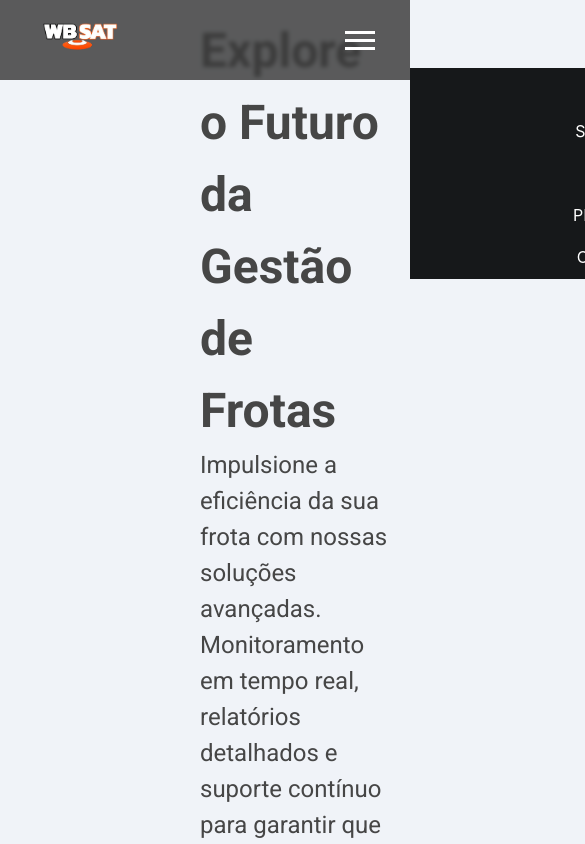
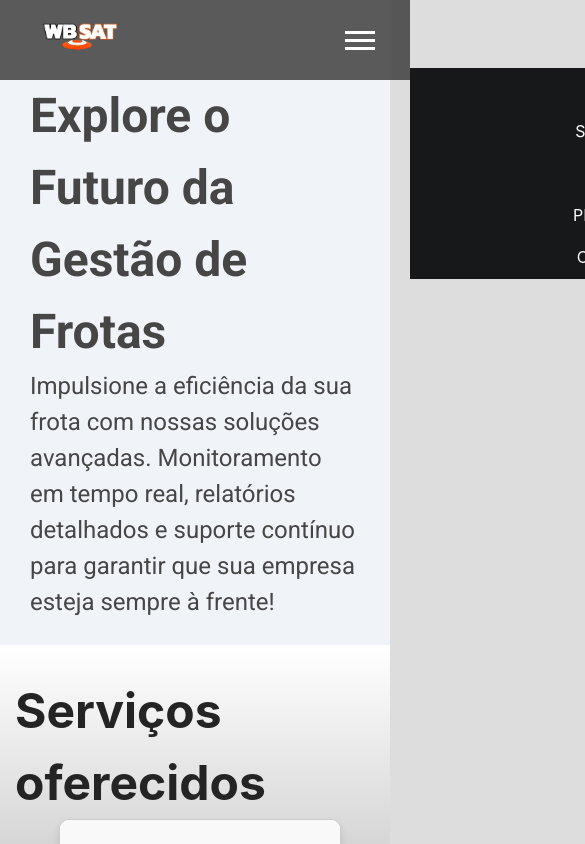
Before and after one commit to SrTesch/wbSat, a React (Vite) app: page / in a window 390 px wide. Shown: the top 844 px of the page, 585 px wide, since content can reach past the window. Built offline with nearby package versions, Linux system fonts and the light colour scheme.

Commit message:
fixing some responsive bugs

```diff
--- a/src/components/home/home.module.css
+++ b/src/components/home/home.module.css
@@ -2,10 +2,9 @@
 
 .homeSection {
     font-family: 'Roboto', sans-serif;
+    padding: 15px 200px;
     padding-top: 80px;
     background-color: #f0f3f8;
-    min-height: 400px;
-    padding: 15px 200px;
     display: flex;
     flex-direction: column;
     justify-content: center;
@@ -15,7 +14,13 @@
     font-size: 1.5em;
     color: #464646;
 }
+@media(max-width: 999px) {
+    .homeSection{
+        padding: 15px 30px;
+        padding-top: 80px;
+    }
 
+}
 .homeSection>h1{
     font-size: 2em;
 }
```
